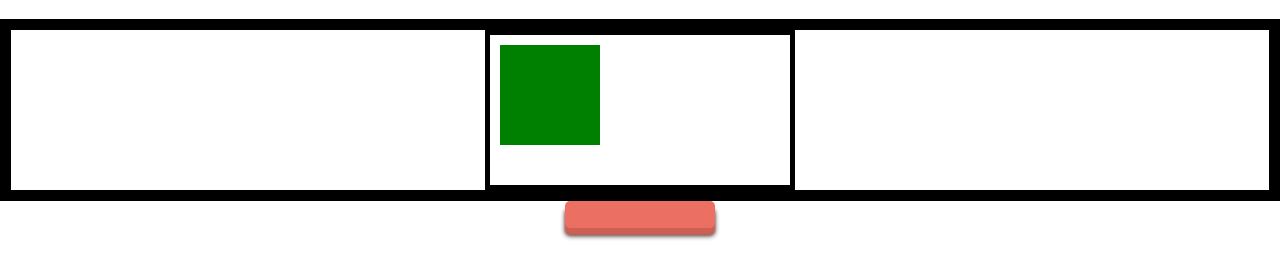
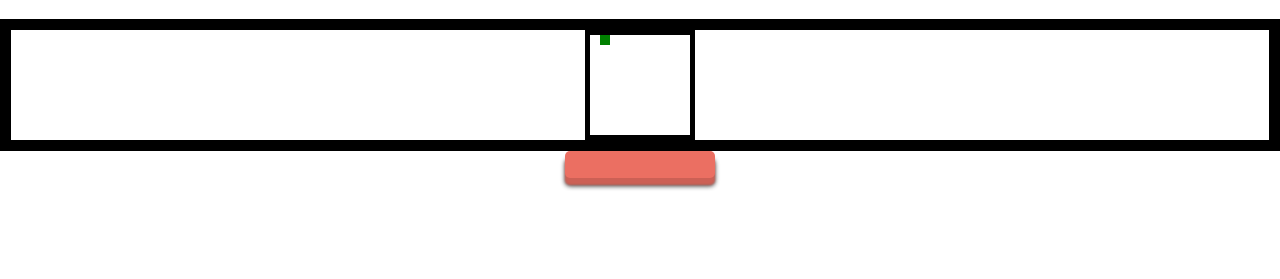
Before and after one commit to JohnM89/rabbit-dash, a website: page index.html in a window 1280 px wide. Shown: the part 61-340 px from the top of the page. Drawn offline with Linux system fonts and the light colour scheme.

Commit message:
game tile array done needs to draw to canvas

```diff
--- a/index.html
+++ b/index.html
@@ -8,7 +8,7 @@
     <link rel="stylesheet" href="buttonstyle.css">
 </head>
 <div class="title-div" ><h1 id="game-title">Rabbit Dash</h1></div>
-<section id="canvas-section"><canvas class="gameScreen" id="canvasId" ></canvas>
+<section id="canvas-section"><canvas class="gameScreen" id="canvasId" width="100" height="100"></canvas>
 </section>
 <div class="button-container"><button type='button' title="reset" class="button" id="resetGame"></button></div>
 <section>
--- a/script.js
+++ b/script.js
@@ -15,12 +15,12 @@ class Canvas {
 }
 
 //test class
-class Rectangle extends Canvas{
+class Square extends Canvas{
 
 
-    drawRectangle(){
-    this.ctx.fillStyle = "green";
-    this.ctx.fillRect(10, 10, 100, 100);
+    drawSquare(x , y, colour ){
+    this.ctx.fillStyle = colour;
+    this.ctx.fillRect(x , y , 10 , 10);
 }
 
 
@@ -28,13 +28,38 @@ class Rectangle extends Canvas{
 // draw a 10 x 10 grid
 class GameTiles extends Canvas{
 
-    drawGrid(){
+    drawGrid(x , y, colour ){
+    this.ctx.fillStyle = colour;
+    this.ctx.fillRect(x , y , 10 , 10);
 
-
-    }
+}
 }
 
 
 let newCanvas = new Canvas("#canvasId")
-let rectangle1 = new Rectangle("#canvasId")
-rectangle1.drawRectangle()
+let square1 = new Square("#canvasId")
+let newGame1 = new GameTiles('#canvasId')
+square1.drawSquare()
+square1.drawSquare(10, 0, 'green' )
+
+
+
+
+// temp setup
+
+const gameTiles = []
+for(let x = 0; x < 10; x++){
+    for(let y = 0; y < 10; y++){
+        gameTiles.push([y* 10, x * 10])
+    }
+}
+for(let i = 0; i < gameTiles.length; i++){
+    if(i % 2 === 0){
+        gameTiles[i].push("White")
+    } else {
+       gameTiles[i].push("Green")
+    }
+}
+
+let tileObj =[]
+    gameTiles.forEach(tile => square1.drawSquare(tile.toString()))
```
Also changed, not shown: game.js (+63 -3 lines).
